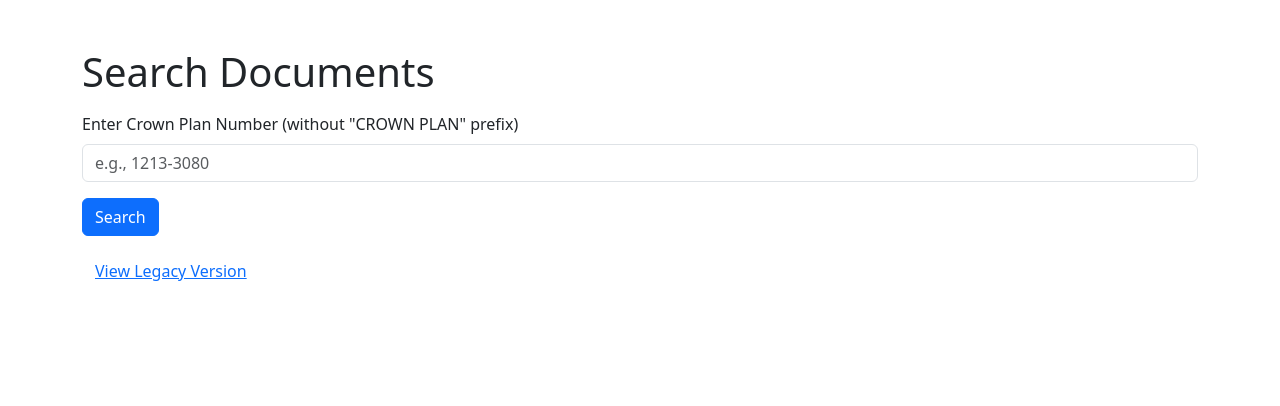
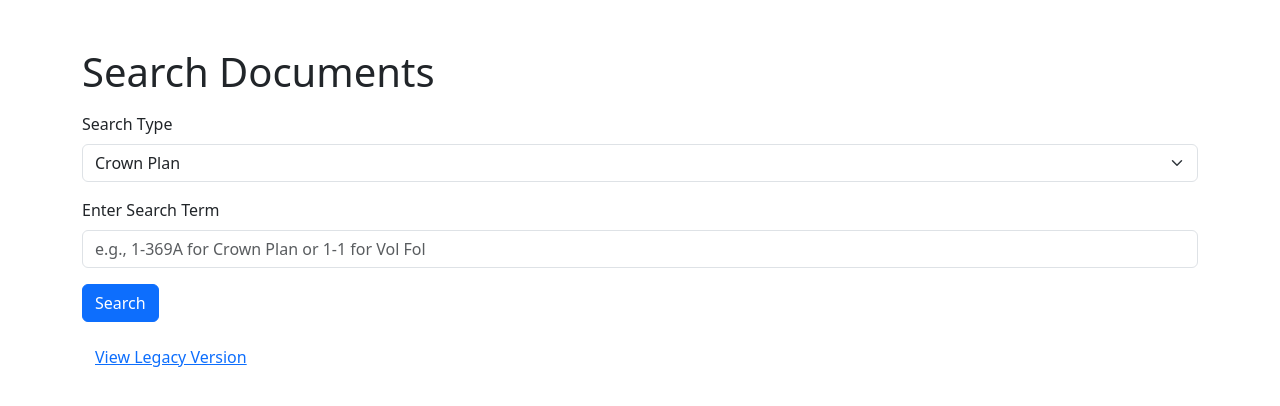
Before and after one commit to gangerang/ohlrv, a Flask app: page / in a window 1280 px wide. Shown: the top 406 px of the page. Run offline with Flask 2, Linux system fonts and the light colour scheme.

Commit message:
add vol fol / oftr search

```diff
--- a/app.py
+++ b/app.py
@@ -6,7 +6,7 @@ from urllib.parse import quote
 app = Flask(__name__)
 app.secret_key = os.environ.get("SECRET_KEY", "default_secret_for_dev")
 
-# Configure logging to output timestamp, log level, and message.
+# Configure logging: timestamp, log level, and message.
 logging.basicConfig(
     level=logging.DEBUG,
     format="%(asctime)s [%(levelname)s] %(message)s"
@@ -20,25 +20,36 @@ def log_request_info():
     if request.method == "POST":
         logging.debug(f"Form Data: {request.form}")
 
-# Register a custom Jinja filter that fully URL-encodes a string (including '/')
+# Register a custom Jinja filter to URL‑encode strings (including '/')
 app.jinja_env.filters['custom_quote'] = lambda s: quote(s, safe='')
 
 # Path to the dezoomify executable.
 PATH_DEZOOMIFY = '/usr/local/bin/dezoomify-rs'
 
-# --- Updated / route (using NDJSON payload built from dictionaries) ---
+###############################################################################
+# Default search page ("/") supporting multiple search types.
+###############################################################################
 @app.route("/", methods=["GET", "POST"])
 def search():
     if request.method == "POST":
         search_str = request.form.get("search_str")
+        search_type = request.form.get("search_type", "crown")  # "crown" or "volfol"
         if not search_str:
-            flash("Please provide a search string.", "danger")
+            flash("Please provide a search term.", "danger")
             return redirect(url_for("search"))
 
-        # Build the full query string.
-        query = f"CROWN PLAN {search_str}"
+        # For Vol Fol search, we use the provided search string directly
+        # and search the "volFol.lowercase" field.
+        if search_type == "volfol":
+            query = search_str
+            field_name = "volFol.lowercase"
+        else:
+            # For Crown Plan search, we prepend "CROWN PLAN " to the search term
+            # and search the "imageName.lowercase" field.
+            query = f"CROWN PLAN {search_str}"
+            field_name = "imageName.lowercase"
 
-        # Build NDJSON payload using dictionaries.
+        # Build the NDJSON payload using dictionaries.
         pref_payload = {"preference": "attributeSearch"}
         query_payload = {
             "query": {
@@ -52,7 +63,7 @@ def search():
                                             {
                                                 "multi_match": {
                                                     "query": query,
-                                                    "fields": ["imageName.lowercase"],
+                                                    "fields": [field_name],
                                                     "type": "best_fields",
                                                     "operator": "or",
                                                     "fuzziness": 0
@@ -61,7 +72,7 @@ def search():
                                             {
                                                 "multi_match": {
                                                     "query": query,
-                                                    "fields": ["imageName.lowercase"],
+                                                    "fields": [field_name],
                                                     "type": "phrase_prefix",
                                                     "operator": "or"
                                                 }
@@ -77,8 +88,7 @@ def search():
             },
             "size": 20
         }
-
-        # Construct the NDJSON payload.
+        # Create the NDJSON payload (two JSON objects separated by newlines).
         payload = json.dumps(pref_payload) + "\n" + json.dumps(query_payload) + "\n"
 
         headers = {
@@ -97,16 +107,16 @@ def search():
         }
         url = "https://api.lrsnative.com.au/hlrv/documents/_msearch?"
         try:
-            logging.info(f"Searching for: {query}")
+            logging.info(f"Searching for: {query} (type: {search_type})")
             logging.debug(f"Sending POST to {url}\nHeaders: {headers}\nPayload: {payload}")
             api_response = requests.post(url, headers=headers, data=payload, timeout=10)
-            api_response.raise_for_status()  # Raises HTTPError for non-200 responses.
+            api_response.raise_for_status()
             results = api_response.json()
             documents = results.get("responses", [])[0].get("hits", {}).get("hits", [])
             if not documents:
                 flash("No documents found for the search query.", "warning")
                 return redirect(url_for("search"))
-            # Save results in session for later use.
+            # Save the results in session for later use.
             session["search_results_json"] = json.dumps(documents)
             return render_template("search_results.html", documents=documents)
         except requests.exceptions.HTTPError:
@@ -119,15 +129,11 @@ def search():
             return redirect(url_for("search"))
     return render_template("search.html")
 
-# --- Updated /download_selected route ---
+###############################################################################
+# Download Selected Documents Route (unchanged)
+###############################################################################
 @app.route("/download_selected", methods=["POST"])
 def download_selected():
-    """
-    Process the selection from the search results page.
-    For each selected document, download all image parts using dezoomify-rs.
-    If more than one image is downloaded, package them into a ZIP archive.
-    The saved file names no longer include the document id.
-    """
     selected_ids = request.form.getlist("selected")
     if not selected_ids:
         flash("No documents selected for download.", "warning")
@@ -146,15 +152,14 @@ def download_selected():
     for doc in selected_documents:
         source = doc.get("_source", {})
         doc_id = doc.get("_id")
-        logging.info(f"Downloading document {doc_id}: "
-                     f"{source.get('countyName')} - {source.get('parishName')}, "
+        logging.info(f"Downloading document {doc_id}: {source.get('countyName')} - {source.get('parishName')}, "
                      f"Location: {source.get('location')}, Date: {source.get('dateCreated')}")
         images = source.get("images", [])
         for image in images:
             try:
                 location = image.get("location")  # e.g., "eirCP/BS/1-100/15"
                 fileName = image.get("fileName")   # e.g., "BS_650_1538J1.jp2"
-                # Build the full path (which must include "eirCP/").
+                # Build the full path (must include "eirCP/").
                 path = f"{location}/{fileName}"
                 encoded = quote(path, safe='')
                 info_url = f"https://api.lrsnative.com.au/hlrv/iiif/2/{encoded}/info.json"
@@ -171,7 +176,7 @@ def download_selected():
                 temp_manifest = f"/tmp/manifest_{doc_id}_{fileName}.json"
                 with open(temp_manifest, "w") as f:
                     f.write(manifest_modified)
-                # Save file without the document id prefix.
+                # Save the file using only the image file name.
                 output_filename = fileName.replace('.jp2','.jpg')
                 if not os.path.exists(output_filename):
                     result = subprocess.run([PATH_DEZOOMIFY, '-l', temp_manifest, output_filename], capture_output=True)
@@ -209,8 +214,10 @@ def download_selected():
         response.call_on_close(cleanup)
         return response
 
-# --- Existing index route (if needed) ---
-@app.route("/manual", methods=["GET", "POST"])
+###############################################################################
+# Legacy Version Route (accessible at "/old")
+###############################################################################
+@app.route("/old", methods=["GET", "POST"])
 def index():
     return render_template("index.html")
 
--- a/templates/search.html
+++ b/templates/search.html
@@ -19,10 +19,17 @@
     {% endwith %}
     <form method="post" class="mt-3">
       <div class="mb-3">
+        <label for="search_type" class="form-label">Search Type</label>
+        <select class="form-select" id="search_type" name="search_type">
+          <option value="crown">Crown Plan</option>
+          <option value="volfol">Vol Fol</option>
+        </select>
+      </div>
+      <div class="mb-3">
         <label for="search_str" class="form-label">
-          Enter Crown Plan Number (without "CROWN PLAN" prefix)
+          Enter Search Term
         </label>
-        <input type="text" class="form-control" id="search_str" name="search_str" placeholder="e.g., 1213-3080" required>
+        <input type="text" class="form-control" id="search_str" name="search_str" placeholder="e.g., 1-369A for Crown Plan or 1-1 for Vol Fol" required>
       </div>
       <button type="submit" class="btn btn-primary">Search</button>
     </form>
```
Also changed, not shown: templates/search_results.html (+7 -1 lines).
